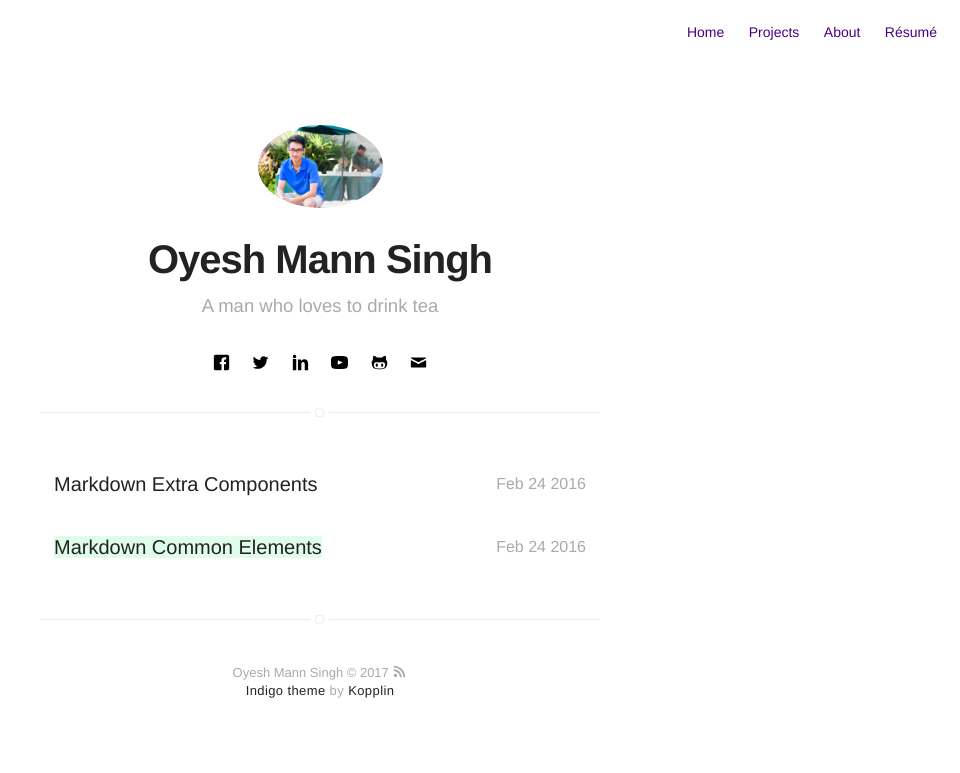
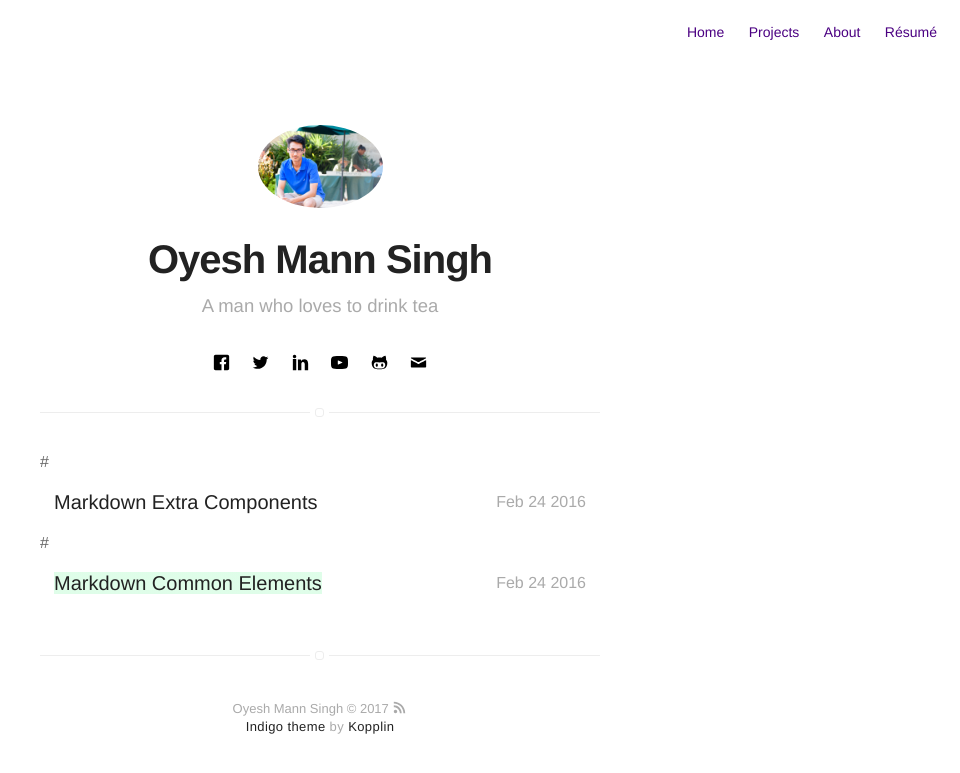
Before and after one commit to oya163/oya163.github.io, a Jekyll site: the page built from blog/index.html, in a window 1280 px wide. Shown: the top 773 px of the page, without its empty margins (320-1280 px from the left). Built offline with Jekyll 4.4.1, drawn with Linux system fonts in a browser that asks for light colours.

Commit message:
Test change

```diff
--- a/blog/index.html
+++ b/blog/index.html
@@ -21,7 +21,7 @@ title: Blog
 		{% for post in site.posts %}
 			{% if post.category == 'blog' %}
 				{% if post.hidden != true %}
-					{% include blog-post.html %}
+					# {% include blog-post.html %}
 				{% endif %}
 			{% endif %}
 		{% endfor %}
```
